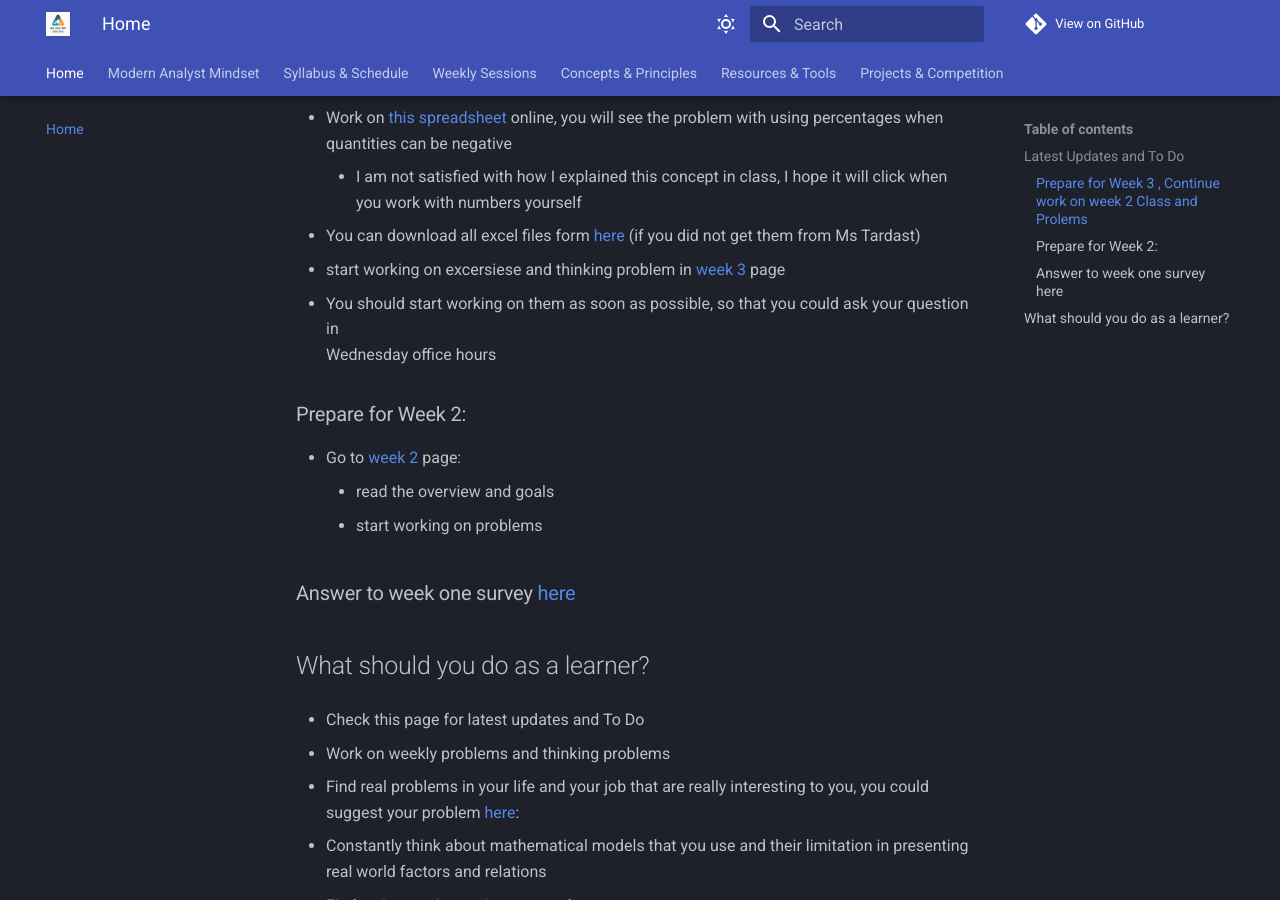
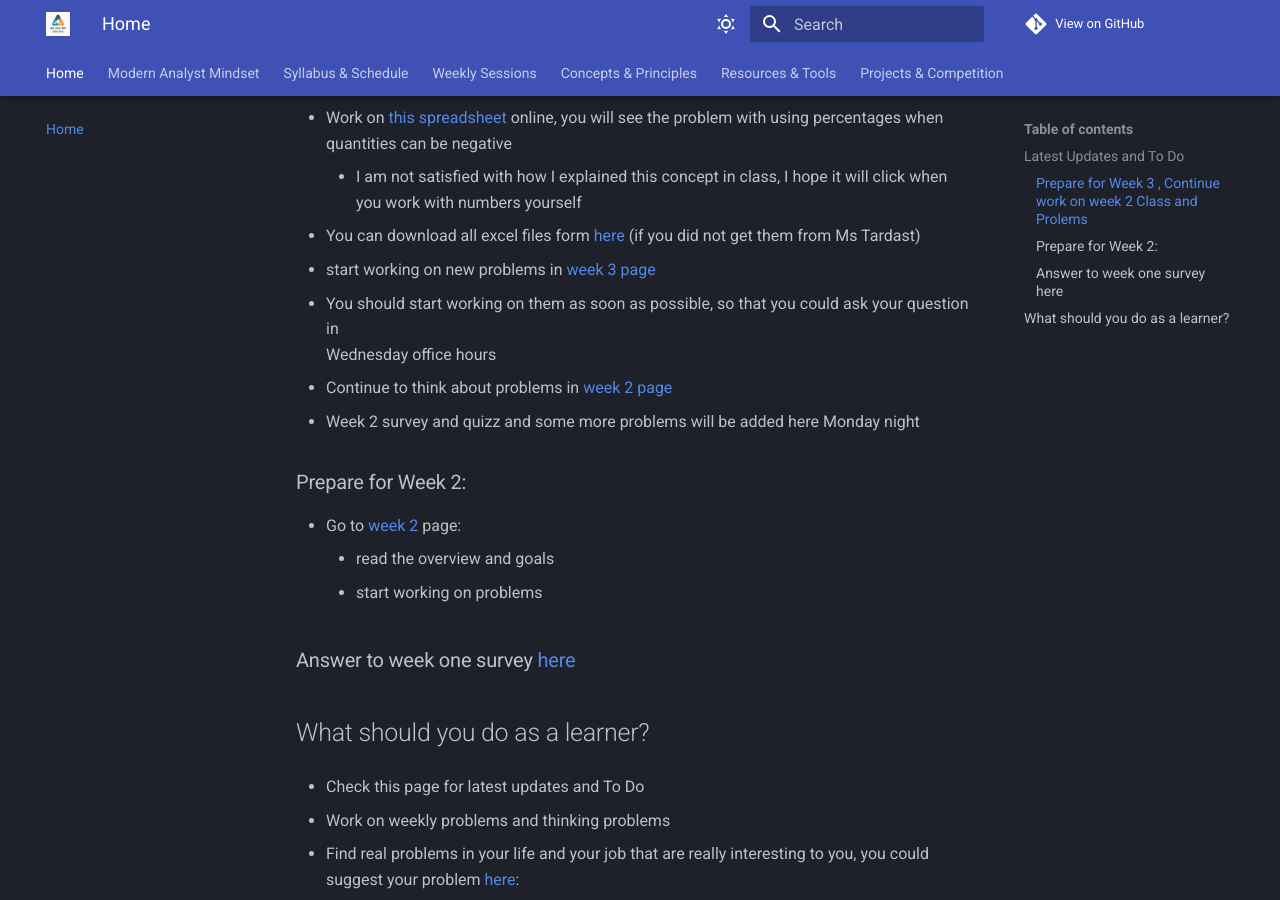
Before and after one commit to TheLoggicalOne/BA_for_Solico, an MkDocs documentation site: the page built from docs/index.md, in a window 1280 px wide and 900 px high, scrolled down 402 px. Built offline with MkDocs 1.6.1 and Material for MkDocs 9.7.7, drawn with Linux system fonts in a browser that asks for light colours; comment, search, counter and statistics services are not loaded.

Commit message:
ready to deploy after session 2

```diff
--- a/docs/index.md
+++ b/docs/index.md
@@ -14,11 +14,11 @@ quantities can be negative
        - I am not satisfied with how I explained this concept in class, I hope it will click when
        you work with  numbers yourself
 - You can download all excel files form [here](https://drive.google.com/drive/folders/1RuTdPAAchJs_Ki-M3ssc4E8CTPgHc8xQ?usp=sharing) (if you did not get them from Ms Tardast)
-- start working on excersiese and thinking problem in [week 3](weeks/week03.md) page
+- start working on new problems in [week 3 page](weeks/week03.md)
 - You should start working on them as soon as possible, so that you could ask your question in
 Wednesday office hours
-
-
+- Continue to think about problems in [week 2 page](weeks/week02/#problems-to-think-about)
+- Week 2 survey and quizz and some more problems will be added here Monday night
 ### Prepare for Week 2:
 - Go to [week 2](weeks/week02.md) page:
        - read the overview and goals
```
Also changed, not shown: docs/weeks/week03.md (+1 -0 lines).
